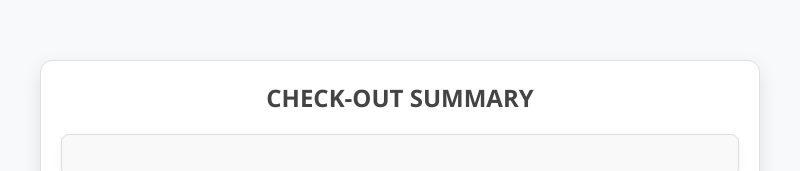
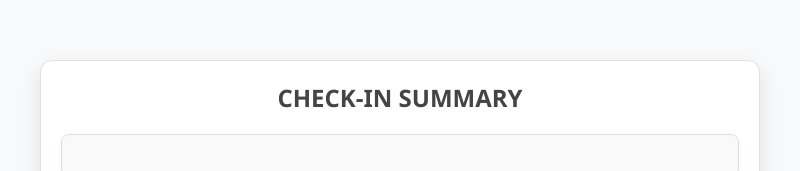
Before and after one commit to syedbilalalam/hotel-management-electron, an Electron app: page src/checkin-summary/index.html in a window 800 px wide. Shown: the part 228-399 px from the top of the page. Drawn offline with Linux system fonts and the light colour scheme.

Commit message:
New update for v2.1.0

```diff
--- a/package.json
+++ b/package.json
@@ -1,6 +1,6 @@
 {
   "name": "hotel-management",
-  "version": "1.0.0",
+  "version": "2.1.0",
   "description": "Castle of programmers",
   "keywords": [
     "Hotel",
--- a/src/checkin-summary/index.html
+++ b/src/checkin-summary/index.html
@@ -12,7 +12,7 @@
 <body>
     <div class="container">
         <div class="header">
-            <h1>Check-Out Summary</h1>
+            <h1>Check-In Summary</h1>
         </div>
         <div class="checkin-summary">
             <div id="sc" class="summary-card">
```
Also changed, not shown: readme.md (added).
